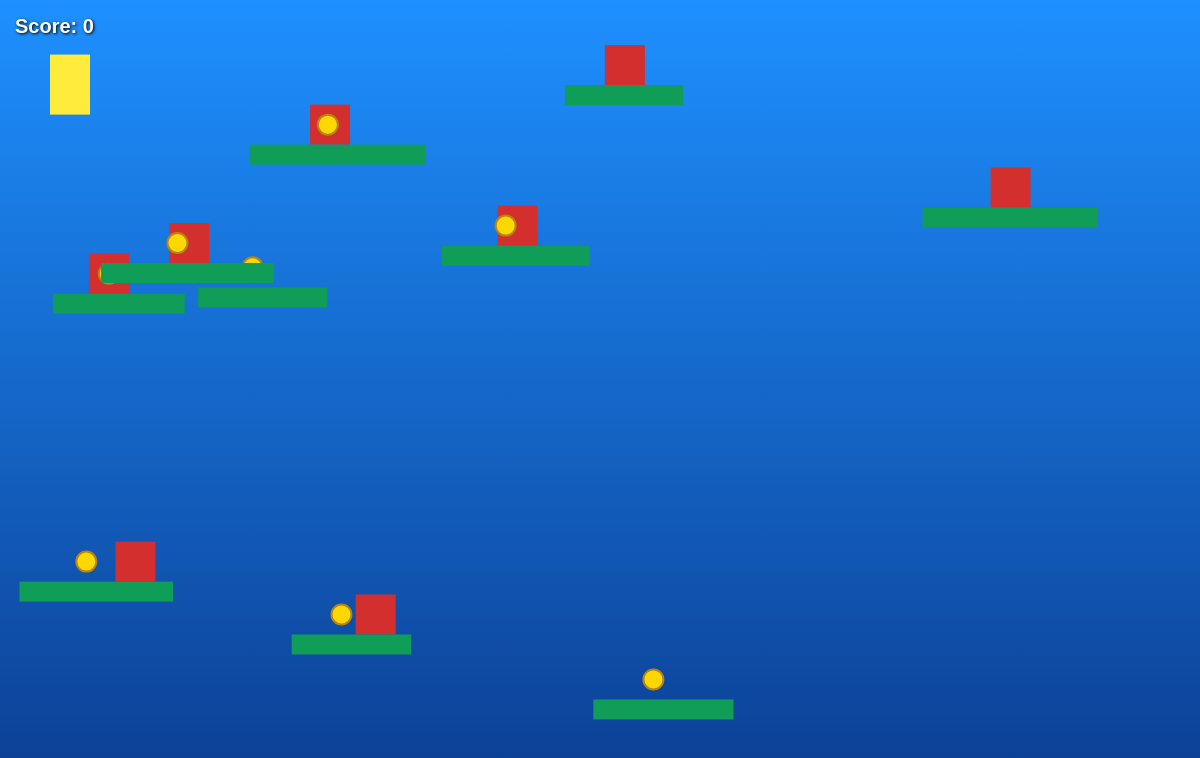
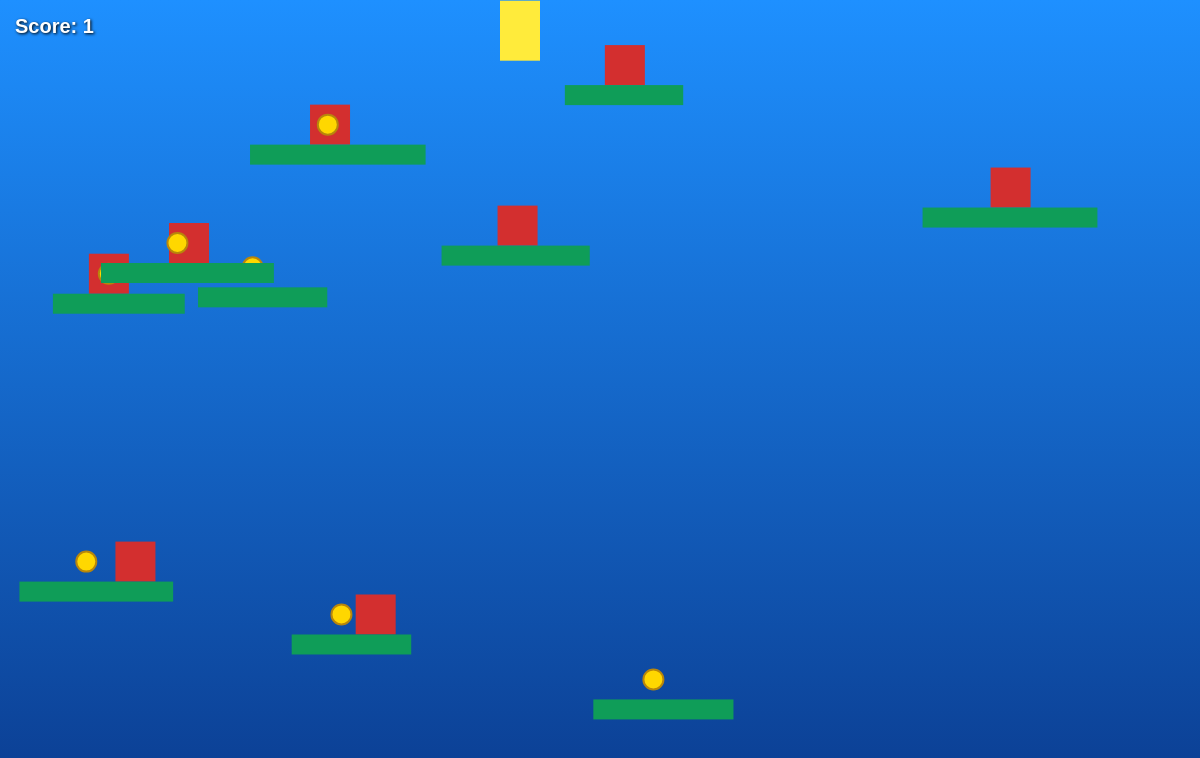
Before and after one commit to kareemiismail/kareemweb, an Electron app: page 2dPlat.html in a window 1200 px wide. Drawn offline with Linux system fonts and the light colour scheme.

Commit message:
Update 2dPlat.html

```diff
--- a/2dPlat.html
+++ b/2dPlat.html
@@ -60,14 +60,13 @@
     score: 0,
     respawn() {
       // Basic respawn position (top-left). You can change to spawn on a specific platform.
-      this.x = 50;
+      this.x = 500;
       this.y = 0;
       this.velocityY = 0;
     },
     die() {
       // Called when player dies (enemy hit or falling off)
       this.respawn();
-      this.score = 0;
       scoreEl.textContent = 'Score: ' + this.score;
       // You can add more death effects here (flash, sound, lives, etc.)
     }
```
